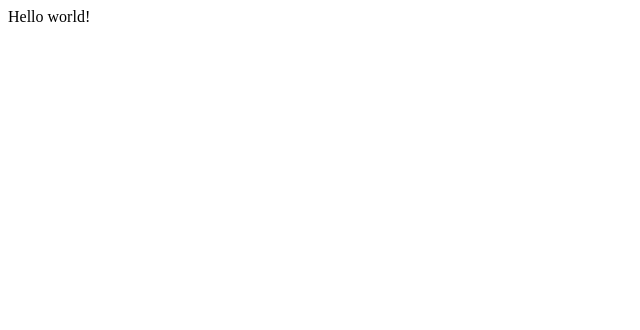
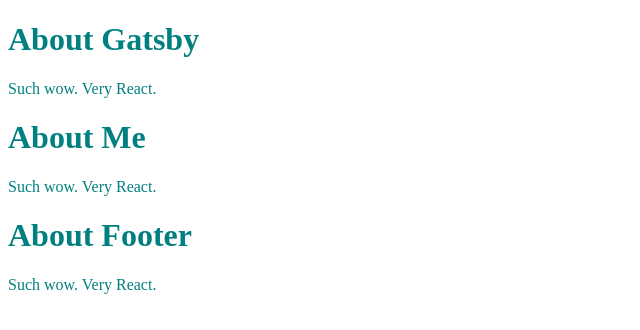
Before and after one commit to ComeAlongErica/gatsby-portfolio, a Gatsby site: page / in a window 1280 px wide. Shown: the whole page, without its empty margins (0-640 px from the left). Built offline with nearby package versions, Linux system fonts and the light colour scheme; Gatsby itself is replaced by a stand-in of ours.

Commit message:
add: starter files

```diff
--- a/gatsby-config.js
+++ b/gatsby-config.js
@@ -5,5 +5,5 @@
  */
 
 module.exports = {
-  /* Your site config here */
+  plugins: [`gatsby-plugin-styled-components`],
 }
--- a/package.json
+++ b/package.json
@@ -14,9 +14,12 @@
     "test": "echo \"Write tests! -> https://gatsby.dev/unit-testing\" && exit 1"
   },
   "dependencies": {
+    "babel-plugin-styled-components": "^1.10.7",
     "gatsby": "^2.19.7",
+    "gatsby-plugin-styled-components": "^3.1.19",
     "react": "^16.12.0",
-    "react-dom": "^16.12.0"
+    "react-dom": "^16.12.0",
+    "styled-components": "^5.0.1"
   },
   "devDependencies": {
     "prettier": "^1.19.1"
--- /dev/null
+++ b/src/components/aboutme.js
@@ -0,0 +1,9 @@
+import React from "react"
+
+const AboutMe = () => (
+  <div style={{ color: `teal` }}>
+    <h1>About Me</h1>
+    <p>Such wow. Very React.</p>
+  </div>
+)
+export default AboutMe
--- /dev/null
+++ b/src/components/footer.js
@@ -0,0 +1,9 @@
+import React from "react"
+
+const Footer = () => (
+  <div style={{ color: `teal` }}>
+    <h1>About Footer</h1>
+    <p>Such wow. Very React.</p>
+  </div>
+)
+export default Footer
--- /dev/null
+++ b/src/components/header.js
@@ -0,0 +1,9 @@
+import React from "react"
+
+const Header = () => (
+  <div style={{ color: `teal` }}>
+    <h1>About Gatsby</h1>
+    <p>Such wow. Very React.</p>
+  </div>
+)
+export default Header
--- a/src/pages/index.js
+++ b/src/pages/index.js
@@ -1,3 +1,13 @@
-import React from "react"
+import React from 'react'
 
-export default () => <div>Hello world!</div>
+import Header from '../components/header'
+import AboutMe from '../components/aboutme'
+import Footer from '../components/footer'
+
+export default () => (
+  <div style={{ color: `teal` }}>
+    <Header />
+    <AboutMe />
+    <Footer />
+  </div>
+)
```
Also changed, not shown: src/pages/blog.js (added, +8 -0 lines), src/pages/contact.js (added, +8 -0 lines), 1 other file.
